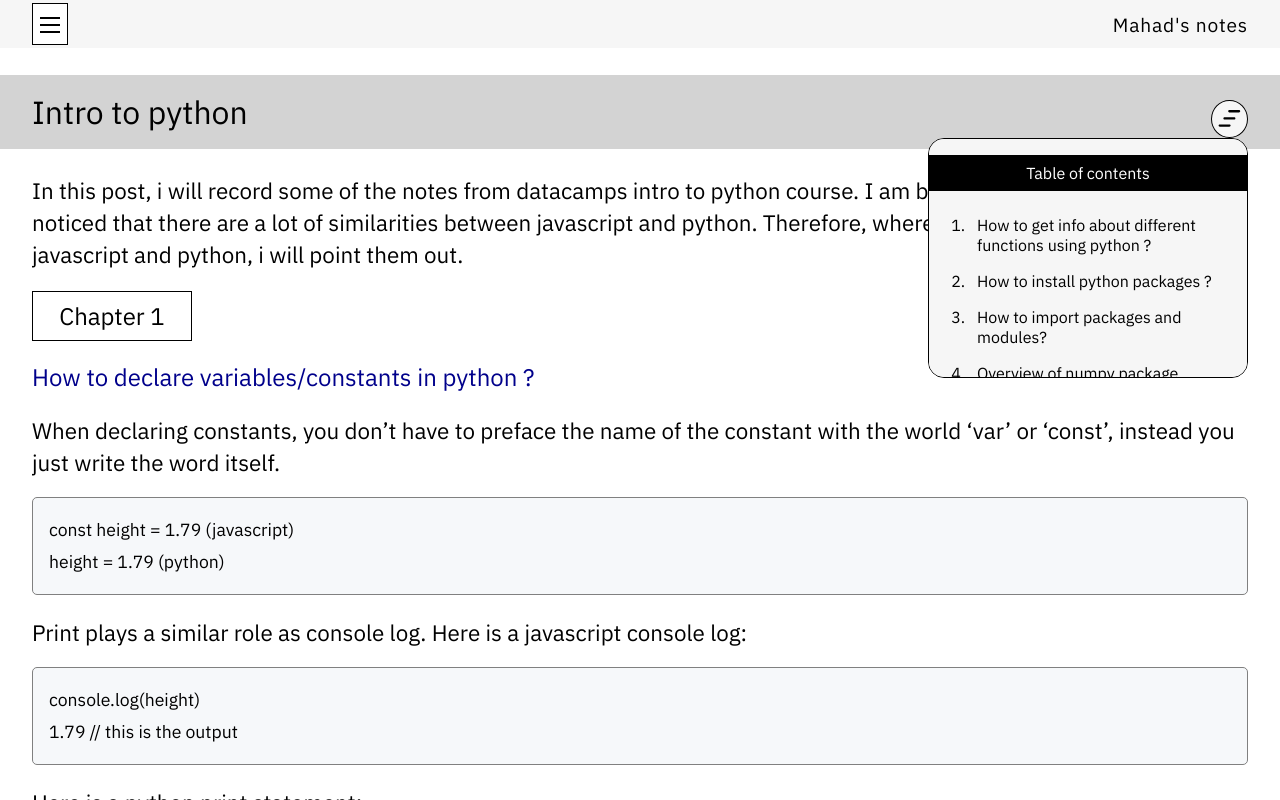
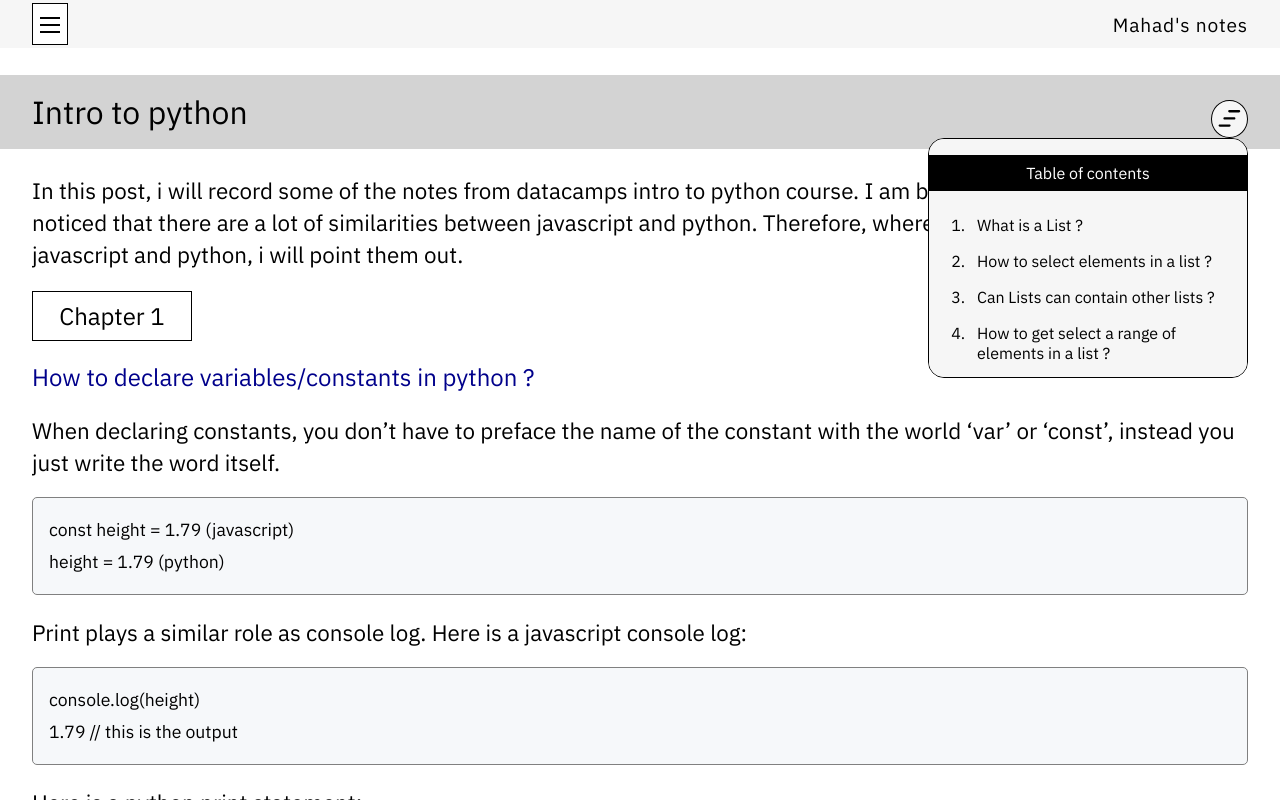
Before and after one commit to Elir-Mahad/notes, a Next.js app: page /intro-to-python in a window 1280 px wide. Both pictures are taken after a click on the button 1229 px from the left and 119 px from the top of the page. Shown: the top 800 px of the page. Built offline with nearby package versions, Linux system fonts and the light colour scheme.

Commit message:
content(PostMenu): add menu options for chapter 2

```diff
--- a/components/PostMenu.js
+++ b/components/PostMenu.js
@@ -45,6 +45,40 @@ function PostMenu() {
         <PmOptions>
           <PmOtitle>Table of contents</PmOtitle>
           <ol>
+            {/* Chapter two below */}
+            <Link to="about" spy={true} smooth={true}>
+              <PmOption>What is a List ?</PmOption>
+            </Link>
+
+            <Link to="about" spy={true} smooth={true}>
+              <PmOption>How to select elements in a list ?</PmOption>
+            </Link>
+
+            <Link to="about" spy={true} smooth={true}>
+              <PmOption>Can Lists can contain other lists ?</PmOption>
+            </Link>
+
+            <Link to="about" spy={true} smooth={true}>
+              <PmOption>
+                How to get select a range of elements in a list ?
+              </PmOption>
+            </Link>
+
+            <Link to="about" spy={true} smooth={true}>
+              <PmOption>How to change a list element ?</PmOption>
+            </Link>
+
+            <Link to="about" spy={true} smooth={true}>
+              <PmOption>How to add and remove elements ?</PmOption>
+            </Link>
+
+            <Link to="about" spy={true} smooth={true}>
+              <PmOption>
+                How to copy elements in a list into another list, and only
+                making changes to the 2nd list ?
+              </PmOption>
+            </Link>
+
             {/* Chapter three below */}
             <Link to="about" spy={true} smooth={true}>
               <PmOption>
```
